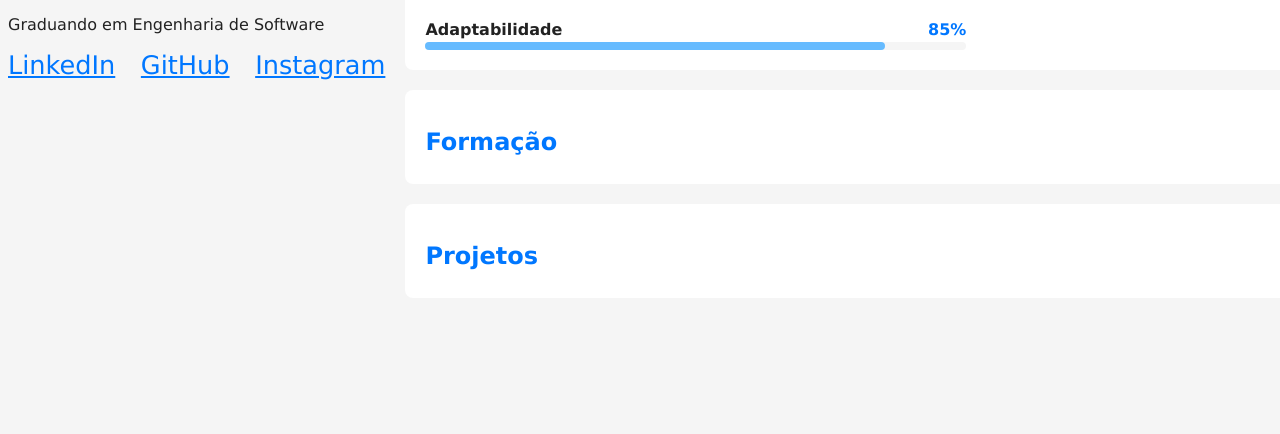
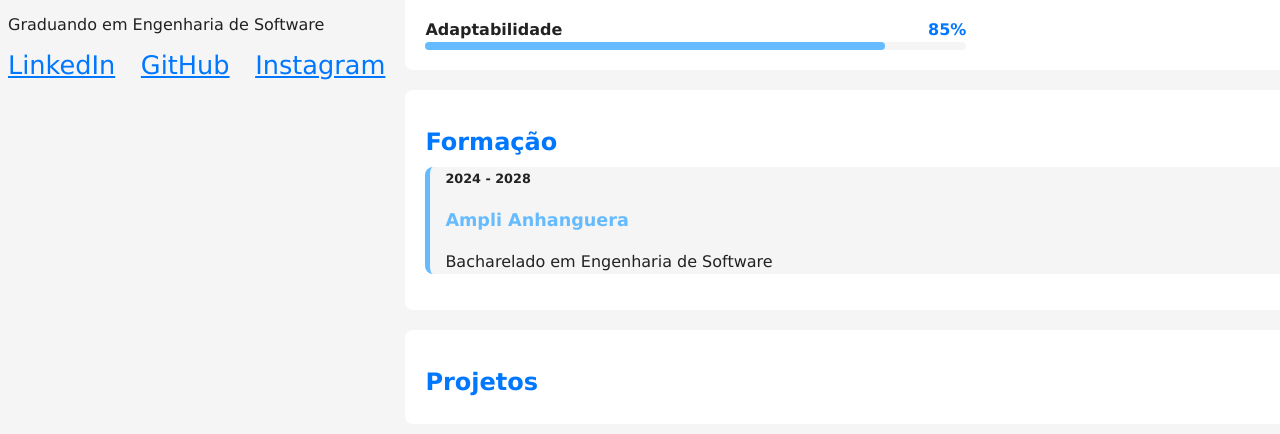
Before and after one commit to mateusteofilodev/projeto-portfolio, a plain HTML site: page index.html in a window 1280 px wide. Shown: the part 326-760 px from the top of the page. Drawn offline with Linux system fonts and the light colour scheme.

Commit message:
área de formações criada

```diff
--- a/estilos/style.css
+++ b/estilos/style.css
@@ -153,6 +153,31 @@ article h2 {
   border-radius: 4px;
 }
 
+#formacao-container .curso {
+  background-color: var(--fundo-principal);
+  border-radius: 8px;
+  border-left: 5px solid var(--destaque-inverso);
+  padding-left: 15px;
+  transition: border-width 0.5s, border-color 0.5s;
+}
+
+#formacao-container .curso:hover {
+  border-left-width: 15px;
+  border-color: var(--destaque);
+  cursor: pointer;
+}
+
+#formacao-container .periodo {
+  font-size: 0.8em;
+  font-weight: bold;
+  color: var(--texto);
+}
+
+#formacao-container .instituicao {
+  font-size: 1.1em;
+  color: var(--destaque-inverso);
+}
+
 @media screen and (min-width: 768px) {
   #skill-container {
     grid-template-columns: 1fr 1fr;
--- a/index.html
+++ b/index.html
@@ -139,6 +139,15 @@
 
             <article id="formacao">
                 <h2>Formação</h2>
+
+                <div id="formacao-container">
+                    <div class="curso">
+                        <p class="periodo">2024 - 2028</p>
+                        <h3 class="instituicao">Ampli Anhanguera</h3>
+                        <p class="titulacao">Bacharelado em Engenharia de Software</p>
+                    </div>
+                </div>
+
             </article> <!-- Fim article#formacao -->
 
             <article id="projetos">
```
